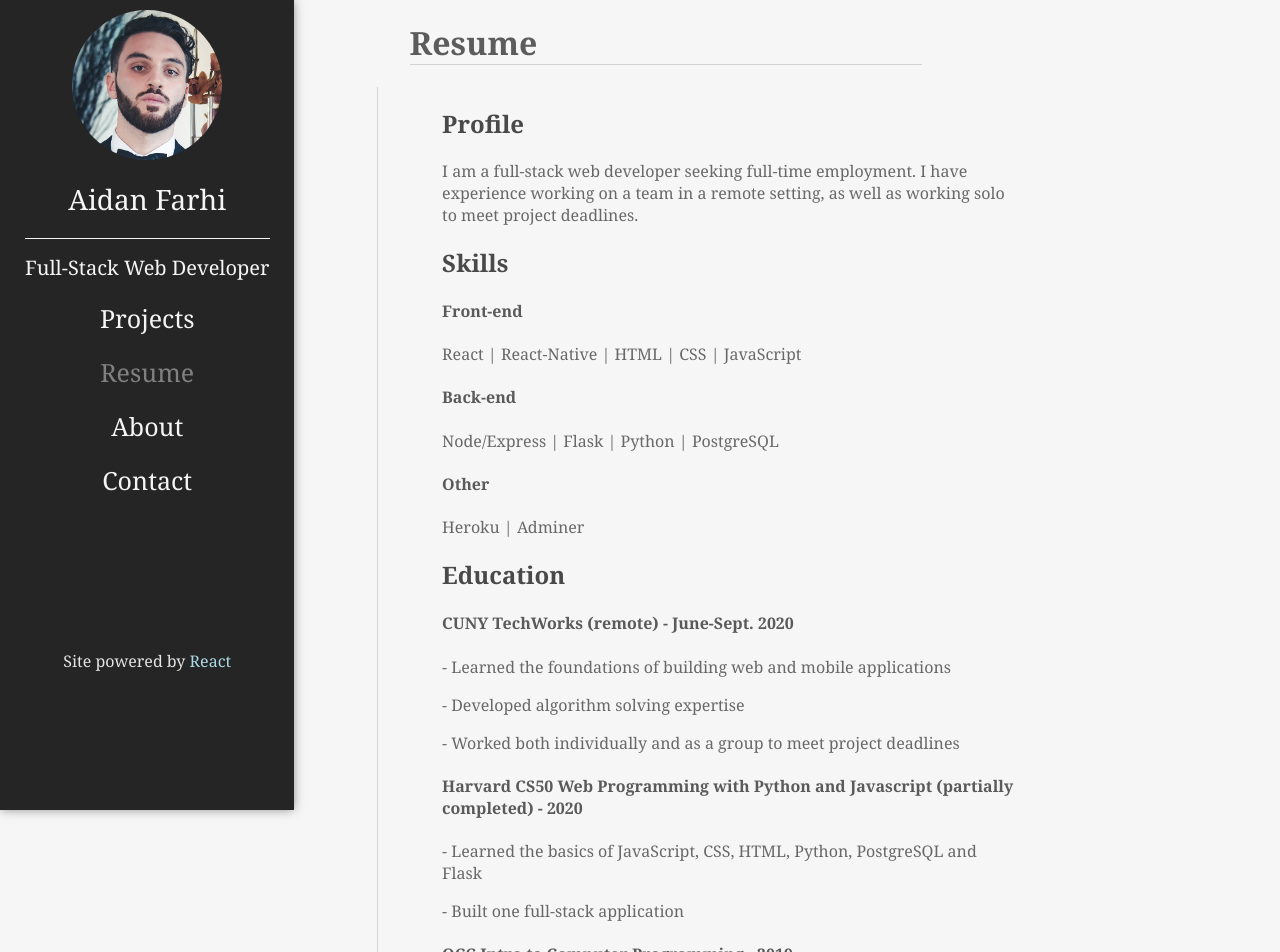
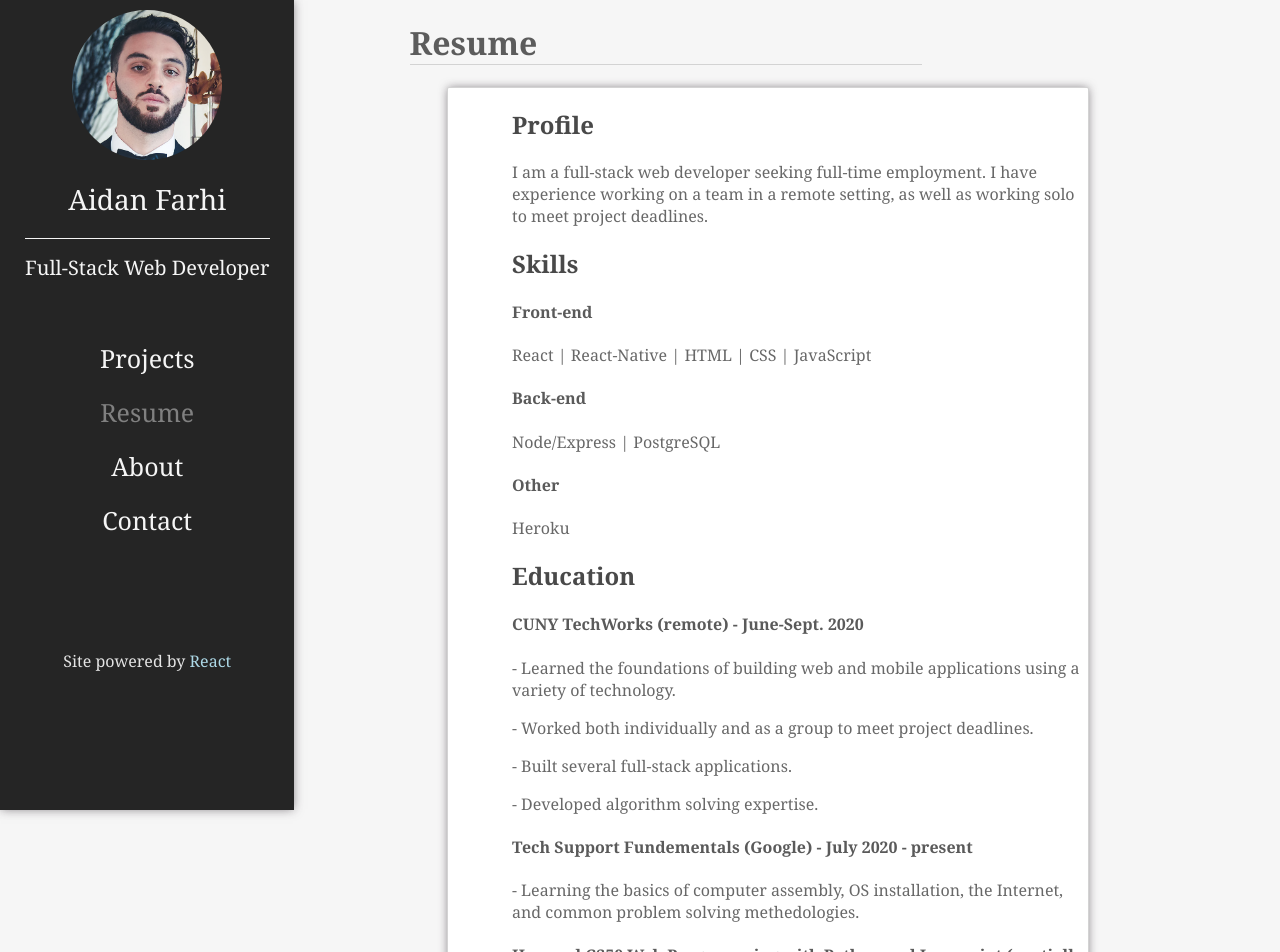
Before and after one commit to AidanFarhi/portfolio, a React (Create React App) app: page /resume in a window 1280 px wide. Shown: the top 952 px of the page. Built offline with nearby package versions, Linux system fonts and the light colour scheme.

Commit message:
added contact page, juke, and tweaked resume styling and content

```diff
--- a/src/NavBar.js
+++ b/src/NavBar.js
@@ -1,7 +1,5 @@
 import React, {useState, useEffect} from 'react'
 import {Link} from 'react-router-dom'
-import face from './images/portfolio.jpg'
-import face2 from './images/aidan-face-2.png'
 import face3 from './images/aidan-face-3.png'
 import './styles/NavBar.css'
 
@@ -46,7 +44,7 @@ function NavBar() {
                     className='link'
                     to='/contact'>
                     Contact
-                </Link>
+            </Link>
             <p id='footer'>Site powered by <span style={{color: 'lightblue'}}>React</span></p>
         </div>
     )
--- a/src/components/Contact.js
+++ b/src/components/Contact.js
@@ -5,7 +5,14 @@ import './cmp-styles/Contact.css'
 export default function Contact() {
     return (
         <div className='contact-main-div'>
-            This is the contact page
+            <div id='contact-info'>
+                <h1 id='contact-header'>Contact</h1>
+                <hr></hr>
+                <h2>aidanmcfarhi@gmail.com</h2>
+                <p>Feel free to email me at any time.</p>
+                <h2>718-495-0763</h2>
+                <p>The best times to reach me by phone are between 7am - 6pm EST. Sun-Fri.</p>
+            </div>
         </div>
     )
 }
--- a/src/components/Projects.js
+++ b/src/components/Projects.js
@@ -1,9 +1,9 @@
 import React from 'react'
 import './cmp-styles/Projects.css'
 import wikiStack from './project-images/wikiStack.png'
+import juke from './project-images/juke.png'
 import ttt from './project-images/tic-tac-toe.png'
 import gol from './project-images/gol.png'
-import todo from './project-images/todo.png'
 import reactIcon from './icons/react.jpeg'
 import htmlIcon from './icons/html.png'
 import jsIcon from './icons/js.png'
@@ -17,7 +17,19 @@ export default function Projects() {
             <h1 id='project-header'>Projects</h1>
             <div className='project-item'>
                 <div className='description'>
-                    <h3>WikiStack</h3>
+                    <h3>Juke</h3>
+                    <p>This is an audio player that lets the user pause, play, and switch songs or albums at will.</p>
+                </div>
+                <img className='project-image'alt='test' src={juke}/>
+                <div className='icons'>
+                    <img alt='icon' src={jsIcon}/>
+                    <img alt='icon' src={nodeIcon}/>
+                    <img alt='icon' src={postG}/>
+                </div>
+            </div>
+            <div className='project-item'>
+                <div className='description'>
+                    <h3>QCCpedia</h3>
                     <p>A full-stack application where users can post, edit, delete and search wikipedia-style content.</p>
                 </div>
                 <img className='project-image'alt='test' src={wikiStack}/>
@@ -41,18 +53,6 @@ export default function Projects() {
             </div>
             <div className='project-item'>
             <div className='description'>
-                    <h3>ToDo.React</h3>
-                    <p>A simple ToDo list app built with React</p>
-                </div>
-                <img className='project-image' alt='test' src={todo}/>
-                <div className='icons'>
-                    <img alt='icon' src={reactIcon}/>
-                    <img alt='icon' src={cssIcon}/>
-                    <img alt='icon' src={jsIcon}/>
-                </div>
-            </div>
-            <div className='project-item'>
-            <div className='description'>
                     <h3>Game of Life</h3>
                     <p>The canonical Game of Life built with Vanilla Javascript</p>
                 </div>
--- a/src/components/Resume.js
+++ b/src/components/Resume.js
@@ -17,23 +17,27 @@ export default function Resume() {
                 <h4>Front-end</h4>
                 <p>React | React-Native | HTML | CSS | JavaScript</p>
                 <h4>Back-end</h4>
-                <p>Node/Express | Flask | Python | PostgreSQL</p>
+                <p>Node/Express | PostgreSQL</p>
                 <h4>Other</h4>
-                <p>Heroku | Adminer</p>
+                <p>Heroku</p>
 
                 <h2>Education</h2>
                 <h4>CUNY TechWorks (remote) - June-Sept. 2020</h4>
-                <p>- Learned the foundations of building web and mobile applications</p>
-                <p>- Developed algorithm solving expertise</p>
-                <p>- Worked both individually and as a group to meet project deadlines</p>
+                <p>- Learned the foundations of building web and mobile applications using a variety of technology.</p>
+                <p>- Worked both individually and as a group to meet project deadlines.</p>
+                <p>- Built several full-stack applications.</p>
+                <p>- Developed algorithm solving expertise.</p>
+
+                <h4>Tech Support Fundementals (Google) - July 2020 - present</h4>
+                <p>- Learning the basics of computer assembly, OS installation, the Internet, and common problem solving methedologies.</p>
 
                 <h4>Harvard CS50 Web Programming with Python and Javascript (partially completed) - 2020</h4>
-                <p>- Learned the basics of JavaScript, CSS, HTML, Python, PostgreSQL and Flask</p>
-                <p>- Built one full-stack application</p>
+                <p>- Learned the basics of JavaScript, CSS, HTML, Python, PostgreSQL and Flask.</p>
+                <p>- Built one full-stack application.</p>
 
                 <h4>QCC Intro to Computer Programming - 2019</h4>
-                <p>- Learned the basics of computer programming</p>
-                <p>- Completed several projects using Python and Jupyter</p>
+                <p>- Learned the basics of computer programming.</p>
+                <p>- Completed several projects using Python and Jupyter.</p>
 
             </div>
         </div>
--- a/src/components/cmp-styles/Contact.css
+++ b/src/components/cmp-styles/Contact.css
@@ -4,4 +4,14 @@
     flex-direction: column;
     align-items: center;
     width: 100%;
+    text-align: center;
 }
+
+#contact-info {
+    margin-left: 20%;
+    margin-top: 6%;
+}
+
+#contact-header {
+    color: rgb(92, 92, 92);
+}
--- a/src/components/cmp-styles/Projects.css
+++ b/src/components/cmp-styles/Projects.css
@@ -18,7 +18,7 @@
 
 .project-item {
     font-size: large;
-    margin-left: 13%;
+    margin-left: 20%;
     display: flex;
     flex-direction: column;
     align-items: center;
--- a/src/components/cmp-styles/Resume.css
+++ b/src/components/cmp-styles/Resume.css
@@ -16,11 +16,16 @@
 }
 
 #resume {
-    border-left: 1px solid lightgray;
+    border: 1px solid lightgray;
+    border-radius: 2px;
     padding-left: 5%;
-    margin-left: 9%;
+    margin-left: 20%;
     width: 45%;
     padding-bottom: 10%;
+    background-color: rgb(255, 255, 255);
+    -webkit-box-shadow: 0px 0px 10px -1px rgba(110,104,110,0.87);
+    -moz-box-shadow: 0px 0px 10px -1px rgba(110,104,110,0.87);
+    box-shadow: 0px 0px 10px -1px rgba(110,104,110,0.87);
 }
 
 h2 {
--- a/src/styles/NavBar.css
+++ b/src/styles/NavBar.css
@@ -33,6 +33,7 @@ body {
 
 #title {
     padding-top: 15px;
+    padding-bottom: 40px;
     font-size: 20px;
     border-top: 1px solid whitesmoke;
 }
```
Also changed, not shown: src/components/project-images/juke.png (added).
